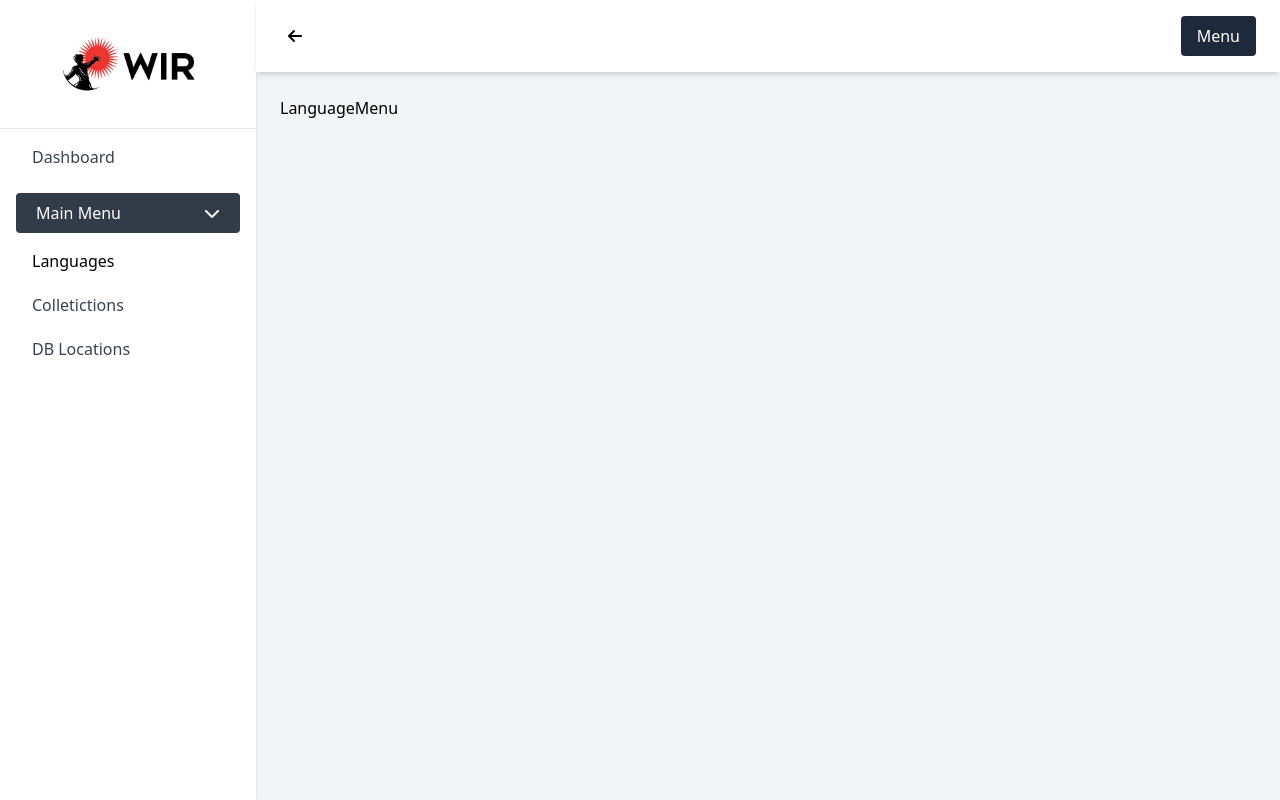
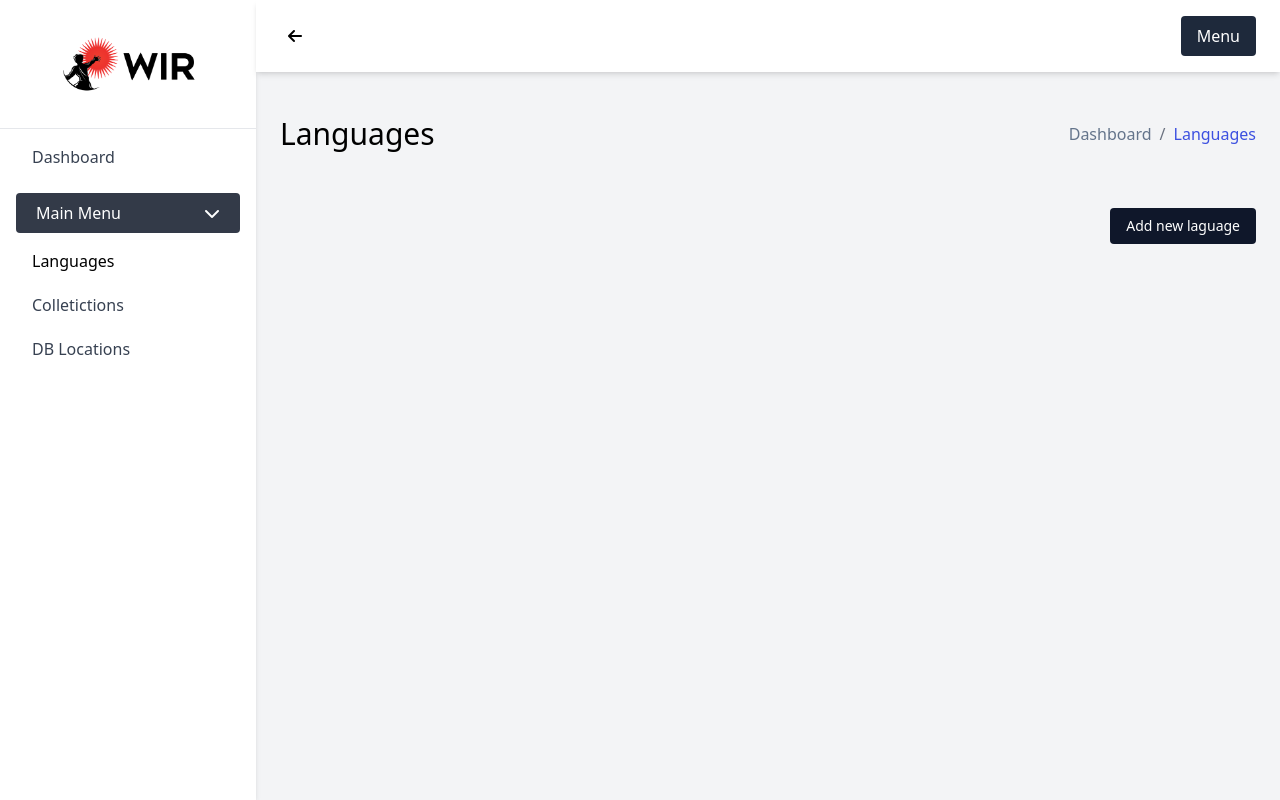
Before and after one commit to FadelYang/wir_chat, a React (Vite) app: page /dashboard/languages in a window 1280 px wide. Built offline with nearby package versions, Linux system fonts and the light colour scheme.

Commit message:
feat(dashboard): add language menu header content

```diff
--- a/src/pages/cms/LanguageMenu.jsx
+++ b/src/pages/cms/LanguageMenu.jsx
@@ -1,9 +1,22 @@
 import React from "react";
-import DashboardTemplate from '../../components/templates/cms/DashboardTemplate';
+import DashboardTemplate from "../../components/templates/cms/DashboardTemplate";
+import HeaderMenu from "../../components/organism/cms/HeaderMenu";
 
 const LanguageMenu = () => {
+  const breadcrumbPath = [
+    {name: "Dashboard", path: "/dashboard"},
+    {name: "Languages", path: "/dashboard/languages"},
+  ];
+
   return (
-    <DashboardTemplate>LanguageMenu</DashboardTemplate>
+    <DashboardTemplate>
+      <HeaderMenu name={`Languages`} breadcrumbPath={breadcrumbPath} />
+      <div className="mt-14">
+        <div className='flex justify-end'>
+          <button className='bg-[#0F172A] text-white py-2 px-4 text-sm rounded'>Add new laguage</button>
+        </div>
+      </div>
+    </DashboardTemplate>
   );
 };
 
```
